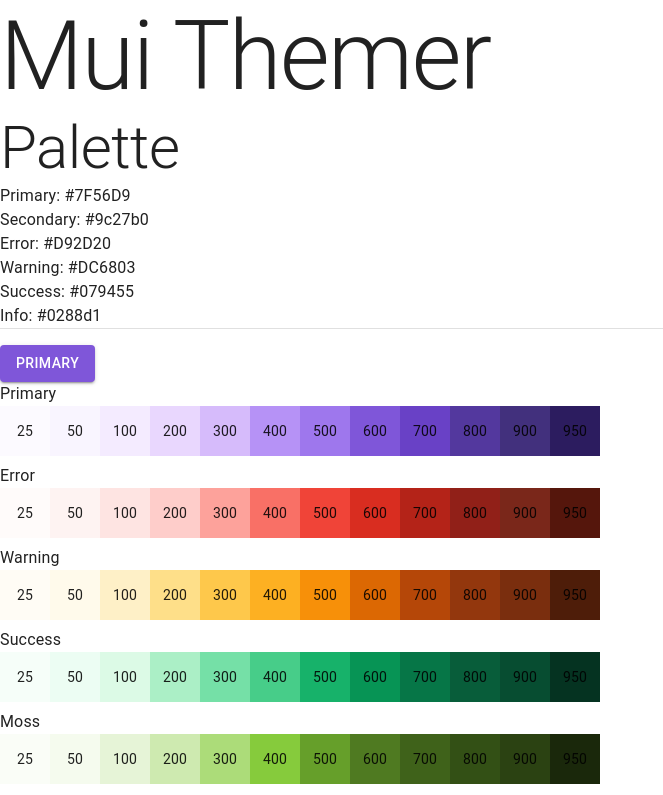
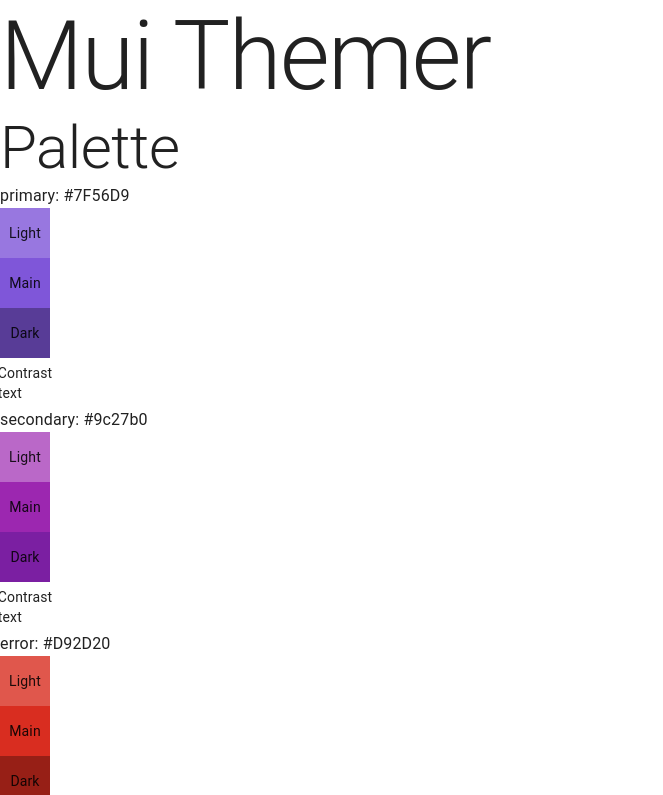
Before and after one commit to sernstberger/mui-themer, a React (Vite) app in the folder mui-themer/: page / in a window 1280 px wide. Shown: the top 795 px of the page, without its empty margins (0-663 px from the left). Built offline with nearby package versions, Linux system fonts and the light colour scheme.

Commit message:
added palette item

```diff
--- a/mui-themer/src/app/Components/ColorSwatchList.tsx
+++ b/mui-themer/src/app/Components/ColorSwatchList.tsx
@@ -1,5 +1,4 @@
-import React from 'react';
-import { Box, Typography } from '@mui/material';
+import { Box } from '@mui/material';
 import { ColorSwatch } from './ColorSwatch';
 
 export const ColorSwatchList = ({ colors, onColorClick }) => (
--- /dev/null
+++ b/mui-themer/src/app/Components/PaletteItem.tsx
@@ -0,0 +1,28 @@
+import { Typography, useTheme } from '@mui/material';
+import { ColorSwatch } from './ColorSwatch';
+
+interface PaletteItemProps {
+  color: 'primary' | 'secondary' | 'error' | 'warning' | 'success' | 'info';
+}
+
+export const PaletteItem = ({ color }: PaletteItemProps) => {
+  const theme = useTheme();
+  const createColorLevel = (
+    level: 'light' | 'main' | 'dark' | 'contrastText'
+  ) => theme.palette[color][level];
+
+  return (
+    <div>
+      <Typography>
+        {color}: {createColorLevel('main')}
+      </Typography>
+      <ColorSwatch label="Light" color={createColorLevel('light')} />
+      <ColorSwatch label="Main" color={createColorLevel('main')} />
+      <ColorSwatch label="Dark" color={createColorLevel('dark')} />
+      <ColorSwatch
+        label="Contrast text"
+        color={createColorLevel('contrastText')}
+      />
+    </div>
+  );
+};
--- a/mui-themer/src/app/app.tsx
+++ b/mui-themer/src/app/app.tsx
@@ -28,6 +28,8 @@ import {
   yellow,
 } from './colors';
 import { ColorSwatchList } from './Components/ColorSwatchList';
+import { ColorSwatch } from './Components/ColorSwatch';
+import { PaletteItem } from './Components/PaletteItem';
 
 export function Types() {
   return (
@@ -127,7 +129,7 @@ export const colorNames = [
 
 const App = () => {
   const [primaryColor, setPrimaryColor] = useState(
-    primary.find((color) => color.label === '600')?.color || '#7F56D9'
+    primary.find((color) => color.label === '600')?.color || '#1976d2'
   );
 
   const theme = createTheme({
@@ -175,12 +177,22 @@ const App = () => {
       <CssBaseline />
       <Typography variant="h1">Mui Themer</Typography>
       <Typography variant="h2">Palette</Typography>
-      <Typography>Primary: {theme.palette.primary.main}</Typography>
-      <Typography>Secondary: {theme.palette.secondary.main}</Typography>
-      <Typography>Error: {theme.palette.error.main}</Typography>
-      <Typography>Warning: {theme.palette.warning.main}</Typography>
-      <Typography>Success: {theme.palette.success.main}</Typography>
-      <Typography>Info: {theme.palette.info.main}</Typography>
+      {/* <div>
+        <Typography>Primary: {theme.palette.primary.main}</Typography>
+        <ColorSwatch label="Light" color={theme.palette.primary.light} />
+        <ColorSwatch label="Primary" color={theme.palette.primary.main} />
+        <ColorSwatch label="Dark" color={theme.palette.primary.dark} />
+        <ColorSwatch
+          label="Contrast text"
+          color={theme.palette.primary.contrastText}
+        />
+      </div> */}
+      <PaletteItem color="primary" />
+      <PaletteItem color="secondary" />
+      <PaletteItem color="error" />
+      <PaletteItem color="warning" />
+      <PaletteItem color="success" />
+      <PaletteItem color="info" />
 
       <Divider sx={{ marginBottom: 2 }} />
       <Button variant="contained" color="primary">
```
